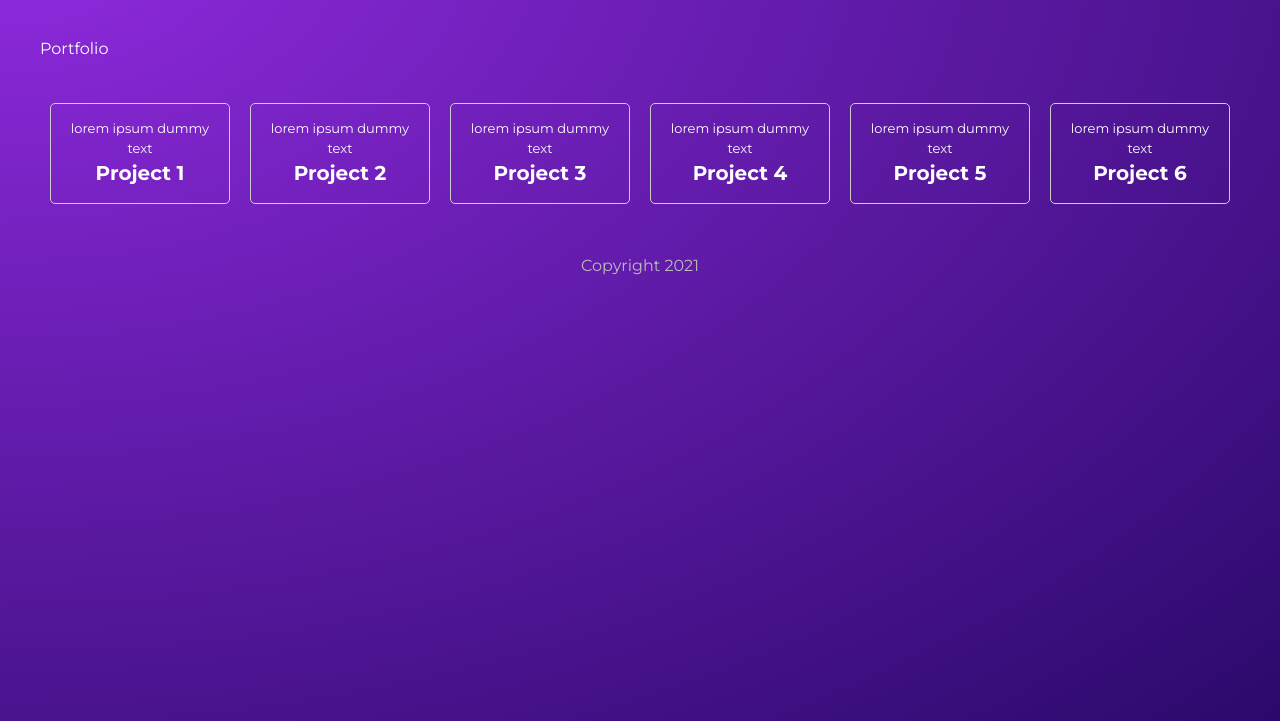
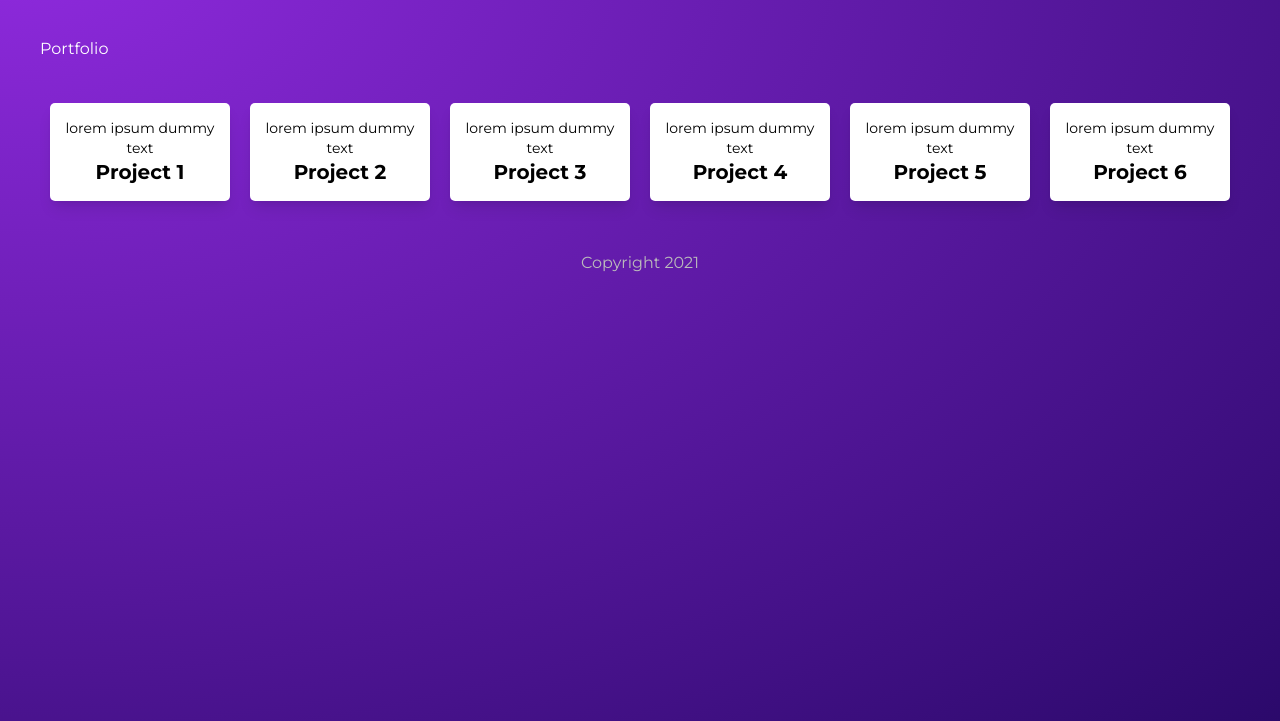
Before and after one commit to rishi120/first-gatsby-site, a Gatsby site: page /portfolio in a window 1280 px wide. Shown: the part 79-800 px from the top of the page. Built offline with nearby package versions, Linux system fonts and the light colour scheme; Gatsby itself is replaced by a stand-in of ours.

Commit message:
added tailwind css based utility classes.

```diff
--- a/src/pages/index.js
+++ b/src/pages/index.js
@@ -10,7 +10,7 @@ const IndexPage = ({ data }) => {
     <Layout>
       <section className={styles.header}>
         <div>
-          <h2 className="ext-3xl font-bold">{name}</h2>
+          <h2 className="font-bold">{name}</h2>
           <h3>{designation}</h3>
           <p>{desciption}</p>
           <Link to="/portfolio" className={styles.btn}>My Portfolio</Link>
--- a/src/pages/portfolio.js
+++ b/src/pages/portfolio.js
@@ -26,9 +26,9 @@ const Portfolio = () => {
                 <div className={styles.container}>
                     {portfolioDetails.map(cardData => {
                         return (
-                            <div className={styles.cardWrapper}>
-                                <p>{cardData.cardDescription}</p>
-                                <h1 className="font-bold">{cardData.cardHeading}</h1>
+                            <div className={styles.cardWrapper + " shadow-lg bg-white"}>
+                                <p className='text-black text-sm text-center'>{cardData.cardDescription}</p>
+                                <h1 className="font-bold text-black text-xl">{cardData.cardHeading}</h1>
                             </div>
                         )
                     })}
--- a/src/styles/portfolio.module.scss
+++ b/src/styles/portfolio.module.scss
@@ -6,18 +6,9 @@
         display: flex;
         flex-direction: column;
         align-items: center;
-        border: 1px solid #ccc;
         border-radius: 5px;
         padding: 15px;
         margin: 10px;
 
-        p {
-            font-size: 13px;
-            text-align: center;
-        }
-
-        h1 {
-            font-size: 20px;
-        }
     }
 }
```
